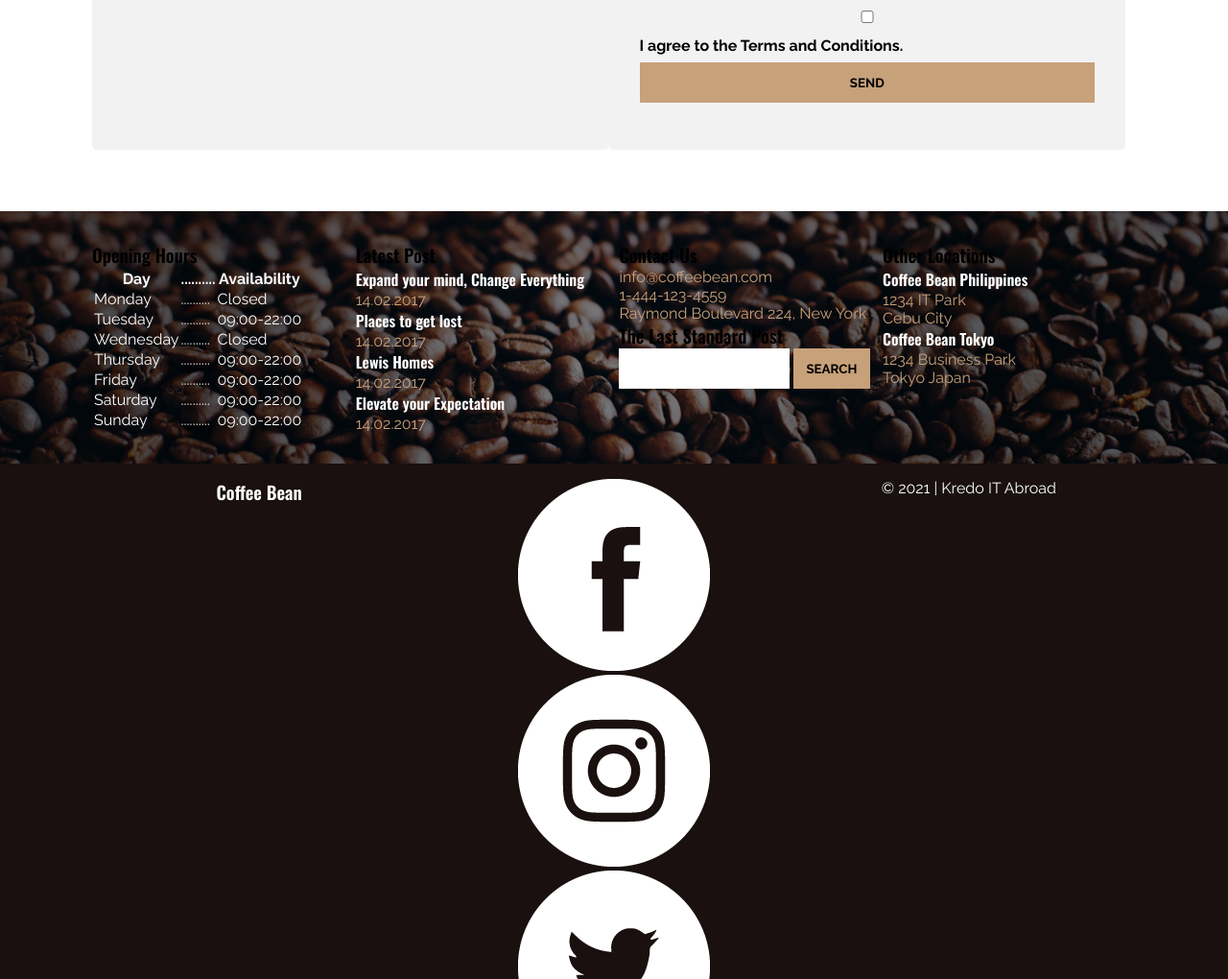
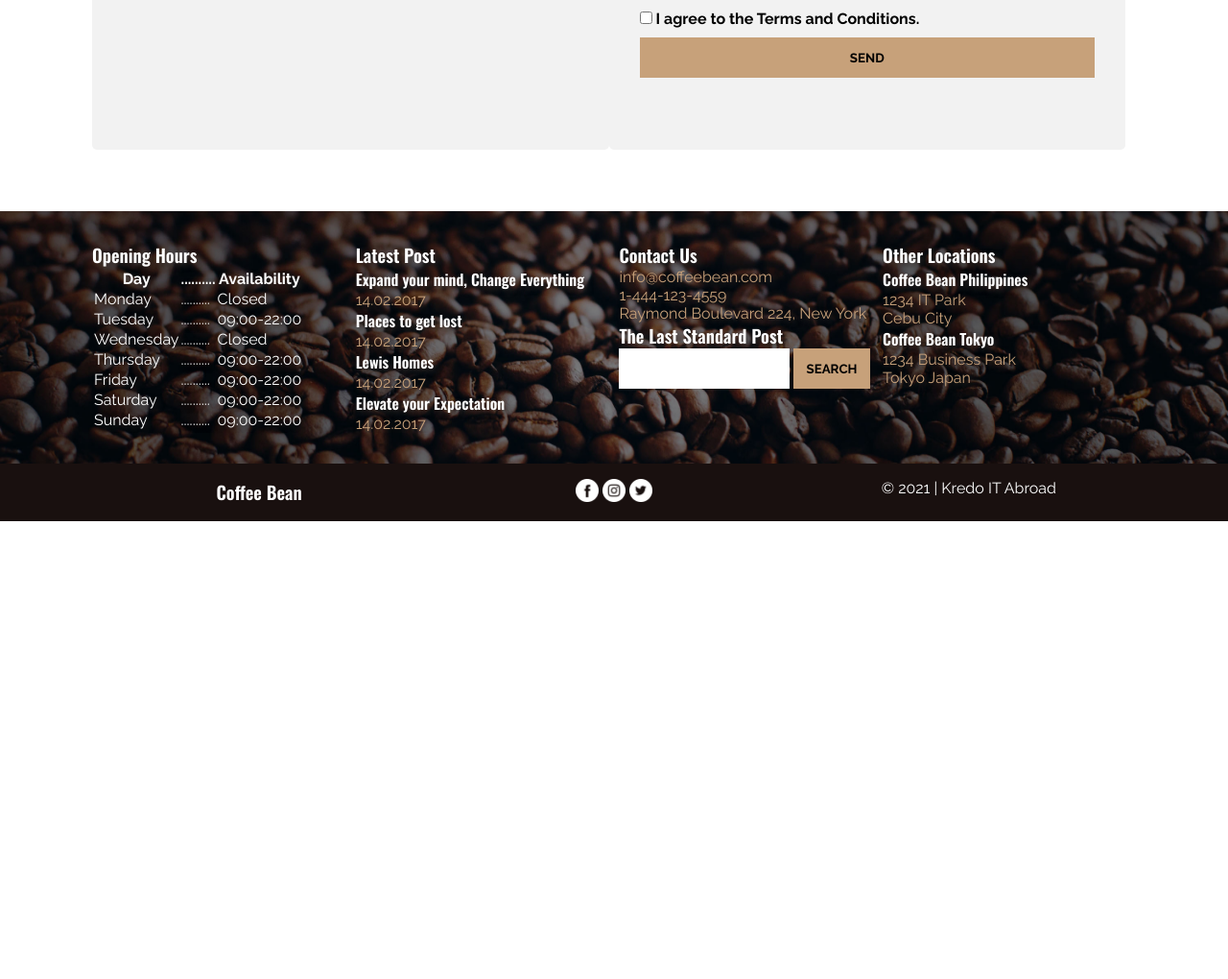
Before and after one commit to araoka1257-create/araoka1257.github.io, a plain HTML site: page index.html in a window 1280 px wide. Shown: the part 4720-5740 px from the top of the page at 96% size. After the commit the page ends 5263 px from the top, so only its background shows below. Drawn offline with nearby package versions, Linux system fonts and the light colour scheme; files whose address does not match are found by name.

Commit message:
Update style.css

```diff
--- a/assets/styles/style.css
+++ b/assets/styles/style.css
@@ -310,7 +310,7 @@ form .card-img{
     margin:auto;
 }
 
-.rest-agreement *{
+.res-agreement *{
     width:auto;
 
 }
@@ -361,7 +361,7 @@ form #btn-send{
     color:#c7a17a;
 }
 
-.footer td, th{
+.footer, td, th{
     color:#ffffff;
     font-family:'Raleway' , sans-serif;
     text-shadow:3px 3px 6px #312a26;
@@ -394,6 +394,6 @@ form #btn-send{
 .social-widget3{
     margin-right:0;
 }
-.social-wigdets img{
+.social-wigdets, img{
     width:1.5em;
 }
```
